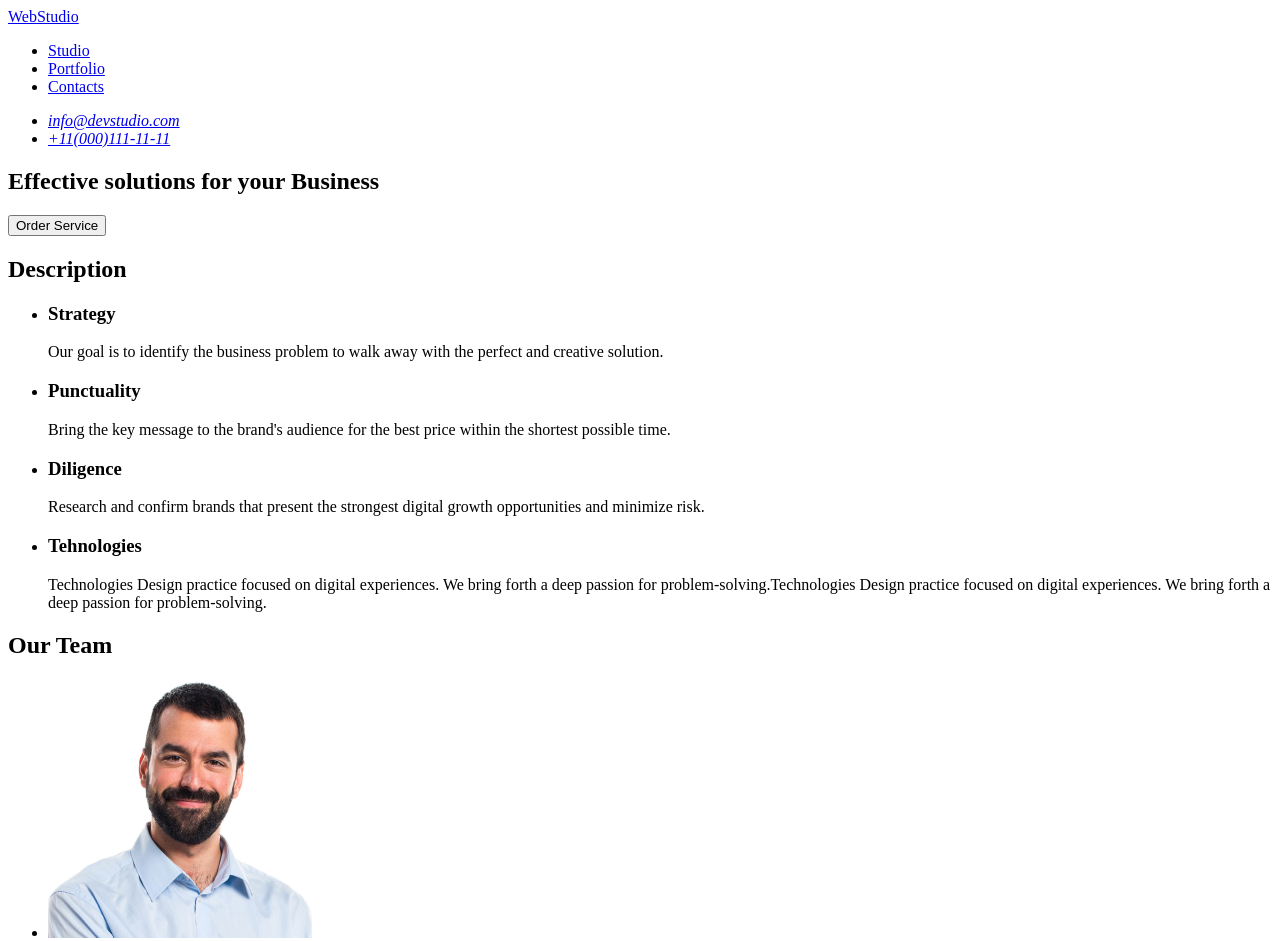
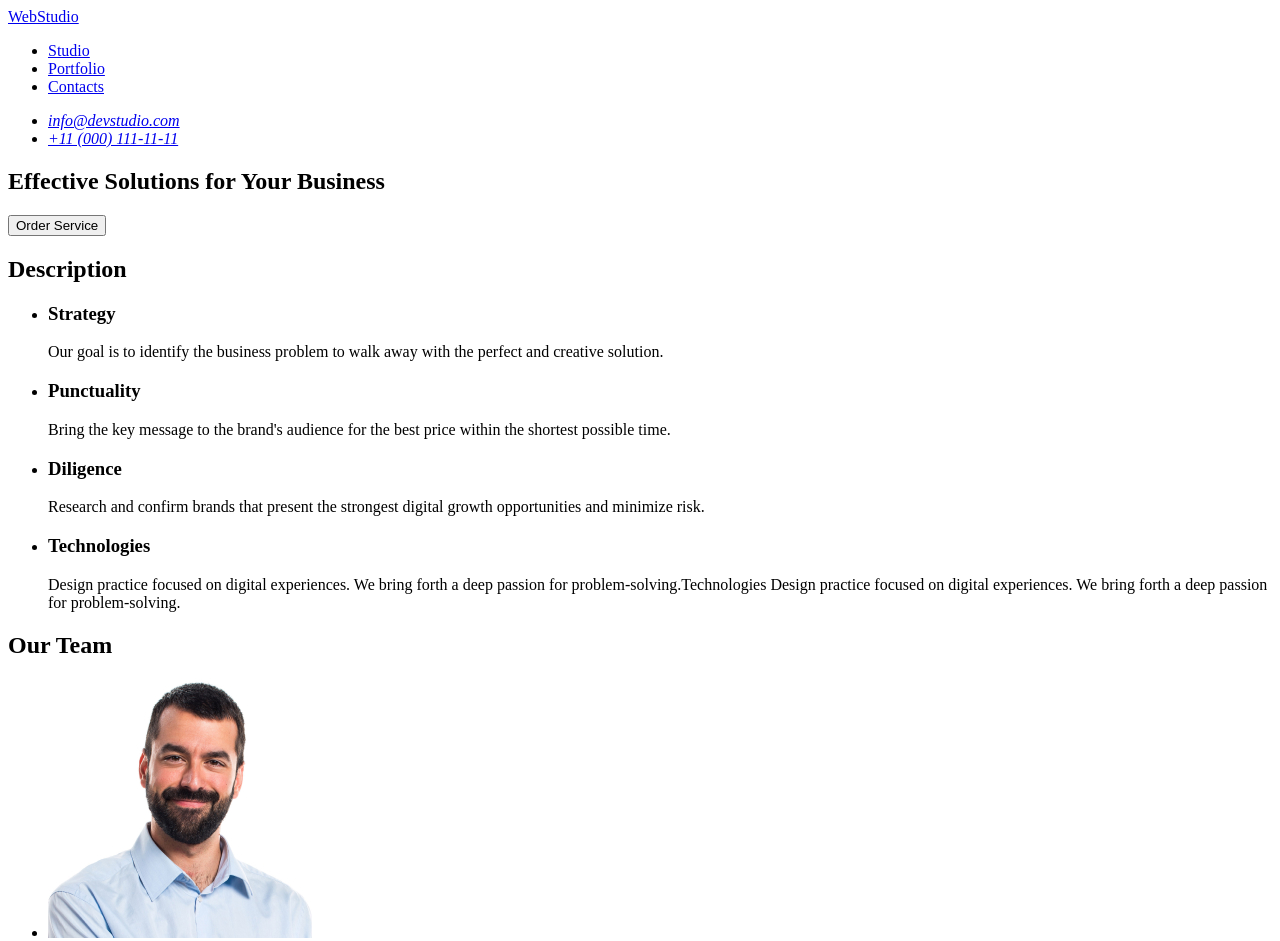
Before and after one commit to Vovanlopatozavr2005/goit-markup-hw-01, a plain HTML site: page index.html in a window 1280 px wide. Shown: the top 941 px of the page. Drawn offline with Linux system fonts and the light colour scheme.

Commit message:
Update index.html

```diff
--- a/index.html
+++ b/index.html
@@ -27,14 +27,14 @@
       <address>
         <ul>
           <li><a href="mailto:info@devstudio.com">info@devstudio.com</a></li>
-          <li><a href="tel:+110001111111">+11(000)111-11-11</a></li>
+          <li><a href="tel:+110001111111">+11 (000) 111-11-11</a></li>
         </ul>
       </address>
     </header>
     <main>
       <!--Section 1-->
       <section>
-        <h1>Effective solutions for your Business</h1>
+        <h1>Effective Solutions for Your Business</h1>
         <button type="button">Order Service</button>
       </section>
       <section>
@@ -63,12 +63,12 @@
             </p>
           </li>
           <li>
-            <h3>Tehnologies</h3>
+            <h3>Technologies</h3>
             <p>
-              Technologies Design practice focused on digital experiences. We
-              bring forth a deep passion for problem-solving.Technologies Design
-              practice focused on digital experiences. We bring forth a deep
-              passion for problem-solving.
+              Design practice focused on digital experiences. We bring forth a
+              deep passion for problem-solving.Technologies Design practice
+              focused on digital experiences. We bring forth a deep passion for
+              problem-solving.
             </p>
           </li>
         </ul>
```
